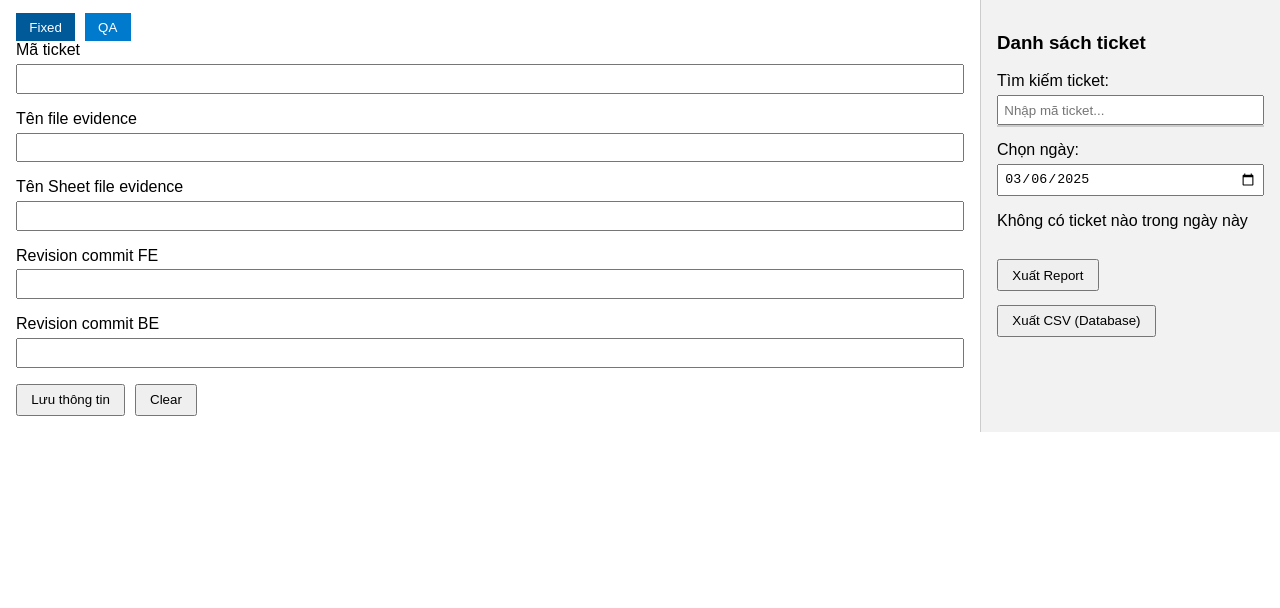
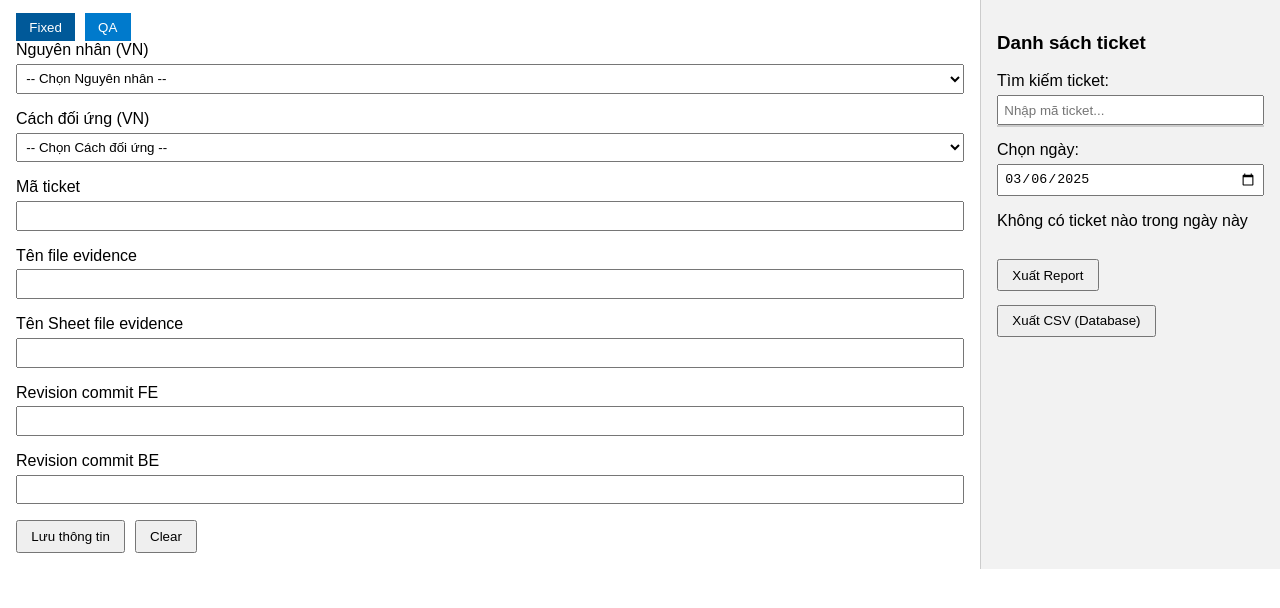
Before and after one commit to giahuyoke/giahuyoke.github.io, a plain HTML site: page index.html in a window 1280 px wide. Shown: the part 104-712 px from the top of the page. Drawn offline with Linux system fonts and the light colour scheme.

Commit message:
Update index.html

```diff
--- a/index.html
+++ b/index.html
@@ -19,8 +19,10 @@
     .tab-buttons button.active { background: #005999; }
     .form-group { margin-bottom: 1em; }
     label { display: block; margin-bottom: 0.3em; }
-    input[type="text"], input[type="date"] {
-      width: 100%; padding: 0.4em; box-sizing: border-box;
+    input[type="text"], input[type="date"], select {
+      width: 100%;
+      padding: 0.4em;
+      box-sizing: border-box;
     }
     /* Textbox QA mở rộng gấp đôi */
     textarea {
@@ -52,7 +54,7 @@
       border-radius: 4px;
       white-space: pre-wrap;
     }
-    /* Nút Copy và Đóng trên cùng dòng */
+    /* Nút Copy và Đóng trên cùng dòng trong popup */
     #modalButtons {
       display: flex;
       justify-content: flex-end;
@@ -112,6 +114,39 @@
 
       <!-- Form cho Fixed -->
       <div id="fixedForm">
+        <!-- Đưa 2 dropdown lên đầu -->
+        <div class="form-group">
+          <label for="causeSelect">Nguyên nhân (VN)</label>
+          <select id="causeSelect">
+            <option value="">-- Chọn Nguyên nhân --</option>
+            <option value="レイアウトが設計書に沿って正しく実装されていない。">Code layout khác thiết kế</option>
+            <option value="ロジックが設計書に沿って正しく実装されていない。">Code logic sai thiết kế</option>
+            <option value="バリデーションの不正/不足。">Thiếu/sai validation</option>
+            <option value="共通xxxxxxのエラー。">Common xxxxxx bị lỗi</option>
+            <option value="テストデータの不正。">Data test bị sai</option>
+            <option value="設計書の誤り。">Thiết kế sai</option>
+            <option value="機能が正しく実装されていない。">Chức năng, function chưa được code</option>
+            <option value="QAの関係で未修正/未回答">QA chưa fix/chưa trả lời</option>
+            <option value="テストケースが設計の記載と不一致で、最新の設計書はQAのご回答の通りにまだ更新されていない。">Testcase sai so với design, chưa update design mới nhất theo QA</option>
+            <option value="不具合を再現できない。">Không tái hiện được bug</option>
+            <option value="設計書の認識誤り。">Hiểu sai thiết kế</option>
+            <option value="1次開発対象の不具合。">Lỗi từ phase trước</option>
+            <option value="実装の不正。">code sai</option>
+            <option value="レイアウトの不具合ですが、設計書には記載されていない。">Lỗi layout nhưng không được đề cập trong thiết kế.</option>
+            <option value="仕様変更対応。">Tài liệu thiết kế thay đổi</option>
+          </select>
+        </div>
+        <div class="form-group">
+          <label for="solutionSelect">Cách đối ứng (VN)</label>
+          <select id="solutionSelect">
+            <option value="">-- Chọn Cách đối ứng --</option>
+            <option value="設計書に沿ってコードを修正致しました。">Sửa theo thiết kế</option>
+            <option value="設計書に沿って機能を実装致しました。">Code function theo thiết kế</option>
+            <option value="No.XXのQAを対応致しました。">Đối ứng QA No.XX</option>
+            <option value="テストケースの記載に沿ってコードを修正致しました。">Sửa code theo testcase</option>
+            <option value="設計書の最新版に従って修正致しました。">Sửa theo thiết kế mới cập nhật.</option>
+          </select>
+        </div>
         <div class="form-group">
           <label for="fixedTicket">Mã ticket</label>
           <input type="text" id="fixedTicket">
@@ -242,7 +277,7 @@
         .catch(err => alert("Lỗi khi copy: " + err));
     });
 
-    // Lưu và Load dữ liệu vào localStorage (giống cơ sở dữ liệu)
+    // Lưu và load dữ liệu vào localStorage (giống cơ sở dữ liệu)
     function saveToStorage() {
       localStorage.setItem("records", JSON.stringify(records));
     }
@@ -276,6 +311,8 @@
         document.getElementById("fixedEvidenceSheet").value = "";
         document.getElementById("fixedCommitFE").value = "";
         document.getElementById("fixedCommitBE").value = "";
+        document.getElementById("causeSelect").selectedIndex = 0;
+        document.getElementById("solutionSelect").selectedIndex = 0;
       } else {
         document.getElementById("qaTicket").value = "";
         document.getElementById("qaLink").value = "";
@@ -311,11 +348,13 @@
           evidenceFile: document.getElementById("fixedEvidenceFile").value.trim(),
           evidenceSheet: document.getElementById("fixedEvidenceSheet").value.trim(),
           revisionFE: document.getElementById("fixedCommitFE").value.trim(),
-          revisionBE: document.getElementById("fixedCommitBE").value.trim()
+          revisionBE: document.getElementById("fixedCommitBE").value.trim(),
+          cause: document.getElementById("causeSelect").value,
+          solution: document.getElementById("solutionSelect").value
         };
         let output = `${record.date} [SYSEXE_VN]\n`
-                   + `■  原因調査：ロジックが設計書に沿って正しく実装されていない。\n`
-                   + `■  対応方法：設計書に沿って機能を実装致しました。\n`
+                   + `■ 原因調査：${record.cause ? record.cause : ""}\n`
+                   + `■ 対応方法：${record.solution ? record.solution : ""}\n`
                    + `■ エビデンス：\n`
                    + `   ・ファイル： ${record.evidenceFile}\n`
                    + `   ・シート： ${record.evidenceSheet}\n`
@@ -342,7 +381,7 @@
                    + `(QA được lưu vào file: ${record.qaFilename})`;
         showModal(output);
       }
-      // Nếu đang edit, cập nhật record; nếu không thì thêm mới.
+      // Cập nhật record nếu đang edit, ngược lại thêm mới.
       if(editRecordId){
         const idx = records.findIndex(r => r.id === editRecordId);
         if(idx >= 0) {
@@ -380,8 +419,8 @@
           span.addEventListener("click", () => {
             if(r.type === "fixed") {
               let output = `${r.date} [SYSEXE_VN]\n`
-                         + `■  原因調査：ロジックが設計書に沿って正しく実装されていない。\n`
-                         + `■  対応方法：設計書に沿って機能を実装致しました。\n`
+                         + `■ 原因調査：${r.cause ? r.cause : ""}\n`
+                         + `■ 対応方法：${r.solution ? r.solution : ""}\n`
                          + `■ エビデンス：\n`
                          + `   ・ファイル： ${r.evidenceFile}\n`
                          + `   ・シート： ${r.evidenceSheet}\n`
@@ -399,7 +438,7 @@
           });
           div.appendChild(span);
 
-          // Nút Edit – khi click, đổ thông tin record lên form để chỉnh sửa
+          // Nút Edit – đổ thông tin record lên form (chỉ chỉnh sửa, không thêm mới)
           const btnEdit = document.createElement("button");
           btnEdit.textContent = "Sửa";
           btnEdit.addEventListener("click", (e) => {
@@ -427,7 +466,7 @@
     document.getElementById("ticketSearch").addEventListener("input", handleTicketSearch);
     updateTicketList();
 
-    // Xử lý tìm kiếm ticket và hiển thị gợi ý dạng dropdown
+    // Xử lý tìm kiếm ticket: hiển thị dropdown gợi ý theo từ khoá
     function handleTicketSearch() {
       const query = document.getElementById("ticketSearch").value.trim().toLowerCase();
       searchSuggestions.innerHTML = "";
@@ -459,6 +498,8 @@
         document.getElementById("fixedEvidenceSheet").value = record.evidenceSheet;
         document.getElementById("fixedCommitFE").value = record.revisionFE;
         document.getElementById("fixedCommitBE").value = record.revisionBE;
+        document.getElementById("causeSelect").value = record.cause || "";
+        document.getElementById("solutionSelect").value = record.solution || "";
         document.getElementById("cancelEditFixedBtn").style.display = "inline-block";
         document.getElementById("cancelEditQABtn").style.display = "none";
       } else {
@@ -503,7 +544,7 @@
       showModal(report);
     });
 
-    // Xuất CSV (nếu hỗ trợ File System Access API thì ghi trực tiếp, nếu không tải file)
+    // Xuất CSV (nếu trình duyệt hỗ trợ File System Access API thì ghi trực tiếp, nếu không tải file)
     document.getElementById("exportCSVBtn").addEventListener("click", async () => {
       let csvContent = "Type,Date,Ticket,EvidenceFile,EvidenceSheet,RevisionFE,RevisionBE,Link,QAFilename\n";
       records.forEach(r => {
```
